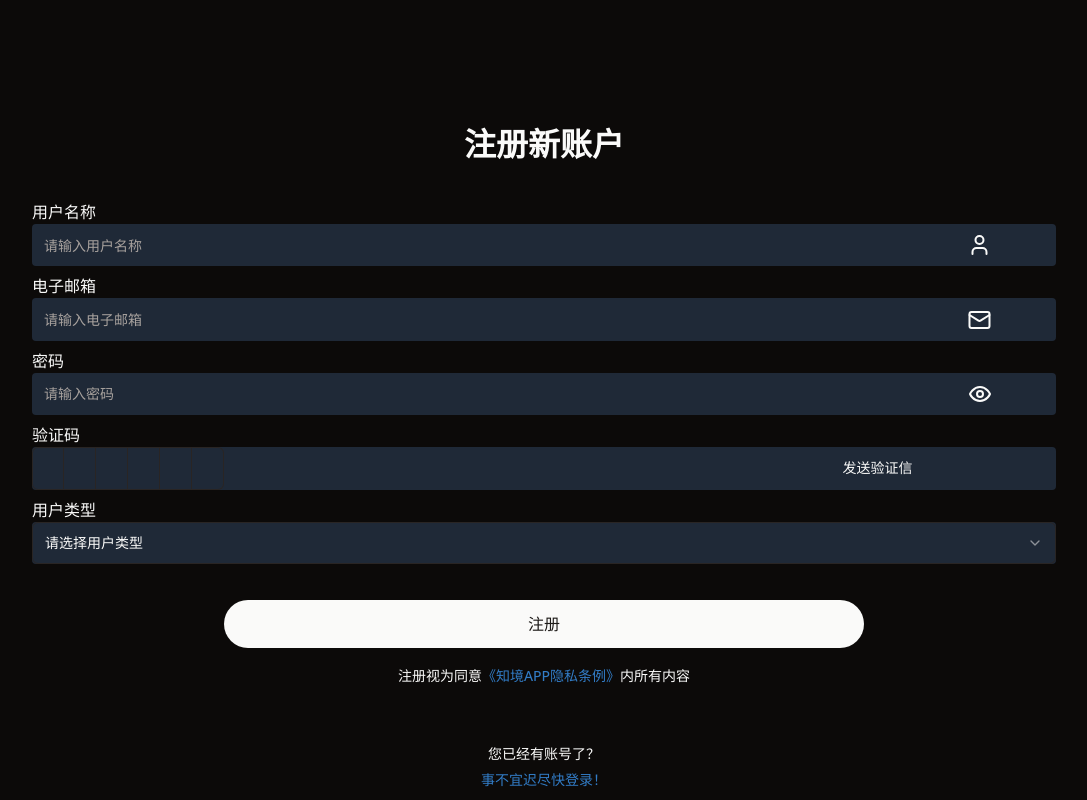
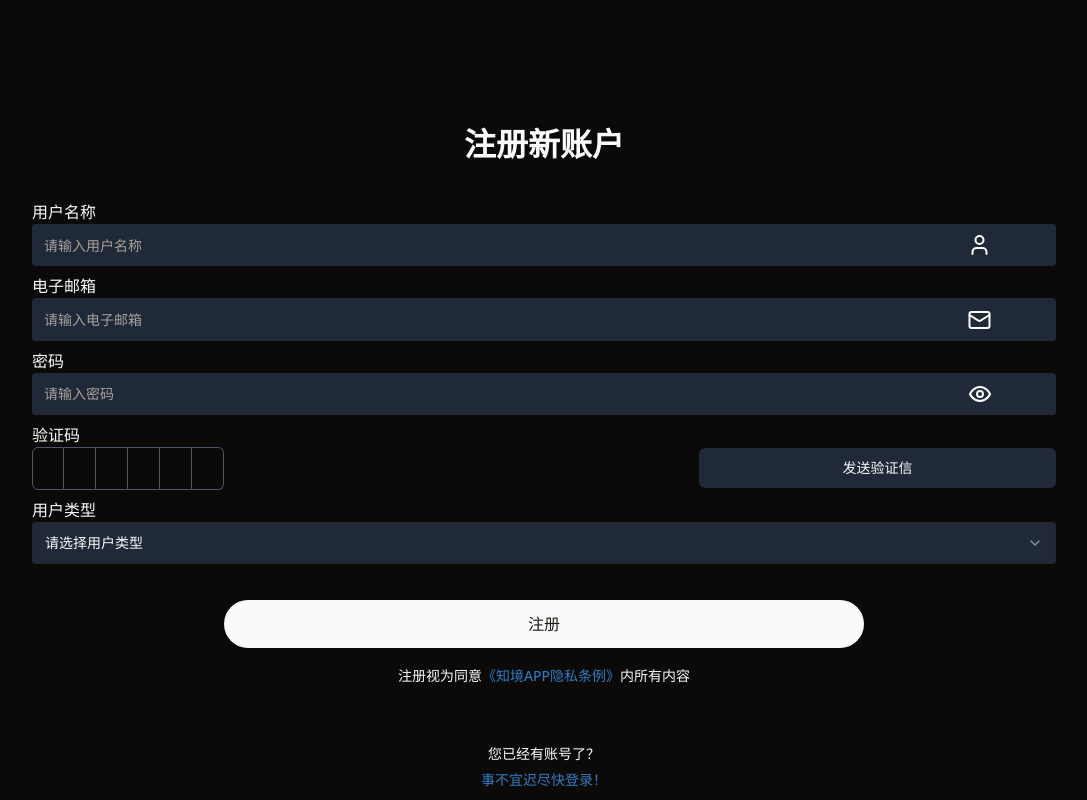
Before and after one commit to BlackishGreen33/ZhiJing-FE, a Next.js app: page /register in a window 1280 px wide. Shown: the whole page, without its empty margins (96-1183 px from the left). Built offline with nearby package versions, Linux system fonts and the light colour scheme.

Commit message:
🐞 fix：变更 Input OTP 样式

```diff
--- a/app/(auth)/register/page.tsx
+++ b/app/(auth)/register/page.tsx
@@ -12,6 +12,7 @@ import { Button } from "@/components/ui/button";
 import {
 	InputOTP,
 	InputOTPGroup,
+	InputOTPSeparator,
 	InputOTPSlot,
 } from "@/components/ui/input-otp";
 import { REGEXP_ONLY_DIGITS_AND_CHARS } from "input-otp";
@@ -153,7 +154,7 @@ const page = () => {
 					<Label htmlFor="code" className="text-base">
 						验证码
 					</Label>
-					<div className="bg-gray-800 flex gap-1 justify-center items-center rounded h-[5.3vh]">
+					<div className="bg-transparent flex gap-1 justify-center items-center rounded h-[5.3vh]">
 						<InputOTP
 							maxLength={6}
 							pattern={REGEXP_ONLY_DIGITS_AND_CHARS}
@@ -163,7 +164,7 @@ const page = () => {
 										<InputOTPSlot
 											key={index}
 											{...slot}
-											className="w-8 h-[5.3vh]"
+											className="w-8 h-[5.3vh] border-gray-600"
 										/>
 									))}{" "}
 								</InputOTPGroup>
@@ -175,7 +176,7 @@ const page = () => {
 							}}
 						/>
 						<Button
-							className="bg-transparent border-0 w-[35%] px-0"
+							className="bg-gray-800 border-0 w-[35%] px-0"
 							variant={null}
 							size="default"
 							onClick={hadleVerify}
```
